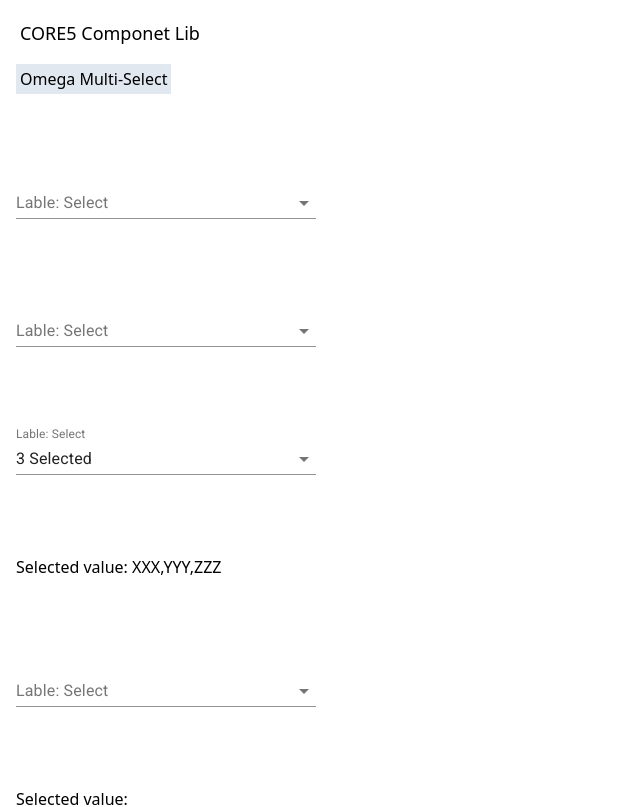
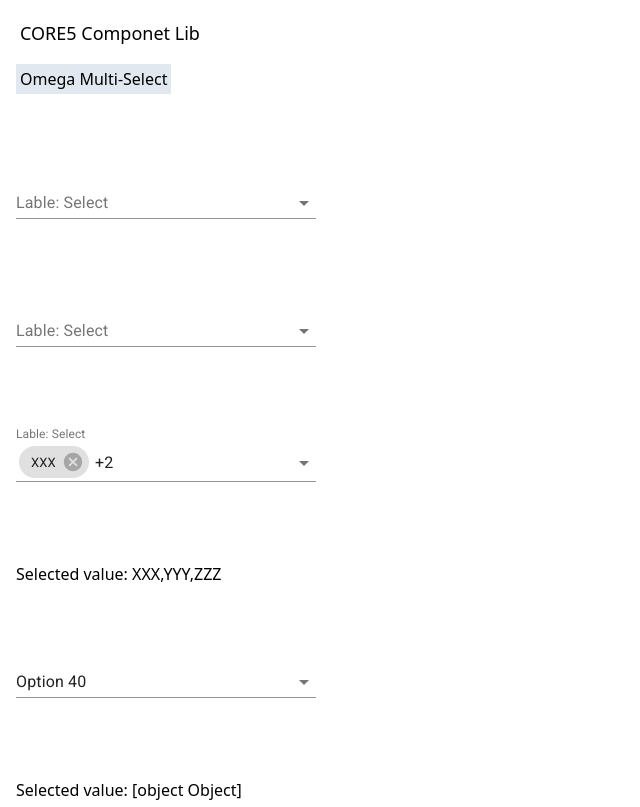
Before and after one commit to volcanohong/react-lib, a React (Create React App) app: page / in a window 1280 px wide. Shown: the top 807 px of the page, without its empty margins (0-640 px from the left). Built offline with nearby package versions, Linux system fonts and the light colour scheme.

Commit message:
select all done

```diff
--- a/src/App.js
+++ b/src/App.js
@@ -42,8 +42,8 @@ function App() {
 
   const [value1, setValue1] = React.useState(optionsArray[0]);
   const [value2, setValue2] = React.useState(null);
-  const [value3, setValue3] = React.useState(optionsArray.slice(6));
-  const [value4, setValue4] = React.useState([]);
+  const [value3, setValue3] = React.useState(optionsArray.slice(6)); //optionsArray.slice(6)
+  const [value4, setValue4] = React.useState(optionsObject.slice(3)); //optionsObject.slice(3);
 
   const [checked, setChecked] = React.useState(true);
 
@@ -62,24 +62,23 @@ function App() {
             <span className="om-bg-gray-300 om-p-1">Omega Multi-Select</span>
           </div>
           <div className="om-flex om-flex-row om-space-x-6">
-            <OmMultiSelect lable="Lable: Select" options={optionsObject} field='name'></OmMultiSelect>
+            <OmMultiSelect lable="Lable: Select" options={optionsObject} field='name' value={[]} onChange={(event, values) => { }}></OmMultiSelect>
           </div>
-          <div className="om-flex om-flex-row om-space-x-6">
-            <OmMultiSelect lable="Lable: Select" options={optionsArray} showTags={false}></OmMultiSelect>
+          <div className="om-flex om-flex-row om-space-x-3">
+            <OmMultiSelect lable="Lable: Select" options={optionsArray} showTags={false} value={[]} onChange={(event, values) => { }}></OmMultiSelect>
           </div>
-          <div className="om-flex om-flex-row om-space-x-6">
+          <div className="om-flex om-flex-row om-space-x-3">
             <OmMultiSelect lable="Lable: Select" options={optionsArray} value={value3}
               onChange={(event, values) => {
                 setValue3(values);
                 console.log(values);
-              }}
-              showTags={false}></OmMultiSelect>
+              }}></OmMultiSelect>
           </div><div>{`Selected value: ${value3 ? `${value3}` : 'null'}`}</div>
-          <div className="om-flex om-flex-row om-space-x-6">
-            <OmMultiSelect lable="Lable: Select" options={optionsObject} value={value4} field='name'
+          <div className="om-flex om-flex-row om-space-x-3">
+            <OmMultiSelect options={optionsObject} value={value4} field='name'
               onChange={(event, values) => {
                 setValue4(values);
-                // console.log(values);
+                console.log(values);
               }} showTags={false}></OmMultiSelect>
           </div><div>{`Selected value: ${value4 ? `${value4}` : 'null'}`}</div>
         </div>
--- a/src/component/OmMultiSelect.jsx
+++ b/src/component/OmMultiSelect.jsx
@@ -5,10 +5,6 @@ import TextField from '@material-ui/core/TextField';
 import Autocomplete, { createFilterOptions } from '@material-ui/lab/Autocomplete';
 import Chip from '@material-ui/core/Chip';
 import OmCheckbox from './OmCheckbox';
-
-import CheckBoxOutlineBlankIcon from "@material-ui/icons/CheckBoxOutlineBlank";
-import CheckBoxIcon from "@material-ui/icons/CheckBox";
-import { Checkbox } from "@material-ui/core";
 
 const useStyles = makeStyles({
   root: {
@@ -29,16 +25,16 @@ function OmMultiSelect(props) {
     color: 'grey'
   };
 
-  const { className, color, lable, options, width, field, placeholder, limitTags, showTags, onChange, ...others } = props;
+  const { className, color, lable, options, width, field, placeholder, limitTags, showTags, onChange, value, ...others } = props;
   const selectAllLabel = 'Select All';
   const [selectedOptions, setSelectedOptions] = useState(props.value ? props.value : []);
+
   const allSelected = options.length === selectedOptions?.length;
-  const handleSelectAll = isSelected => {
-    setSelectedOptions(isSelected ? options : []);
+  const handleSelectAll = isAllSelected => {
+    setSelectedOptions(isAllSelected ? options : []);
   };
 
   const handleToggleSelectAll = () => {
-    console.log(allSelected);
     handleSelectAll && handleSelectAll(!allSelected);
   };
 
@@ -47,10 +43,7 @@ function OmMultiSelect(props) {
   };
   //array of objects can cause unmatch of value and option, which generates lots of warnings
   const handleObjectMatch = (opt, val) => {
-    if (field) {
-      return opt[field] === val[field];
-    }
-    return opt === val;
+    return field ? opt[field] === val[field] : opt === val;
   };
 
   const handleRenderTags = showTags ? (values, getTagProps) => {
@@ -59,30 +52,25 @@ function OmMultiSelect(props) {
     ));
   } : (values, getTagProps) => {
     if (values.length <= limitTags) {
-      let tags = values.map((opt, idx) => (
-        getOptLabel(opt)
-      ));
+      let tags = values.map((opt, idx) => getOptLabel(opt));
       return intersep(tags, ", ");
     }
     return values.length + ' Selected';
   };
 
-  const handleChange = (event, selectedOptions, reason) => {
+  const handleChange = (event, selectedOpts, reason) => {
     if (reason === "select-option" || reason === "remove-option") {
-      if (selectedOptions.find(opt => getOptLabel(opt) === selectAllLabel)) {
-        console.log('1 sel all');
+      if (selectedOpts.find(opt => getOptLabel(opt) === selectAllLabel)) {
         handleToggleSelectAll();
         let result = options.filter(opt => getOptLabel(opt) !== selectAllLabel);
-        // return onChange(result);
-        // return result;
+        return onChange(event, !allSelected ? result : []);
       } else {
-        console.log('2 sel partial');
-        setSelectedOptions(selectedOptions);
-        // return onChange(selectedOptions);
-        // return selectedOptions;
+        setSelectedOptions(selectedOpts);
+        return onChange(event, selectedOpts);
       }
     } else if (reason === "clear") {
       setSelectedOptions([]);
+      return onChange(event, []);
     }
   };
 
@@ -92,8 +80,6 @@ function OmMultiSelect(props) {
       <React.Fragment>
         <OmCheckbox
           color={color}
-          // icon={<CheckBoxOutlineBlankIcon fontSize="small" />}
-          // checkedIcon={<CheckBoxIcon fontSize="small" />}
           checked={selected}
           {...selectAllProps}
         />
@@ -114,9 +100,9 @@ function OmMultiSelect(props) {
   const filter = createFilterOptions();
   const handleFilterOptions = (opts, params) => {
     const filtered = filter(opts, params);
-    const selectAll = field ? { [field]: selectAllLabel } : selectAllLabel
+    const selectAll = field ? { [field]: selectAllLabel } : selectAllLabel;
     return [selectAll, ...filtered];
-  }
+  };
 
   return (
     <div className={className}>
@@ -126,10 +112,9 @@ function OmMultiSelect(props) {
         limitTags={limitTags}
         onChange={handleChange}
         options={options}
-        // value={value}
         value={selectedOptions}
         getOptionLabel={opt => getOptLabel(opt)}
-        // getOptionSelected={handleObjectMatch}
+        getOptionSelected={handleObjectMatch}
         style={{ width: width }}
         ListboxProps={{
           style: {
@@ -163,7 +148,7 @@ OmMultiSelect.propTypes = {
   className: PropTypes.string,
   color: PropTypes.string,
   options: PropTypes.array,
-  // value: PropTypes.array,
+  value: PropTypes.array,
   field: PropTypes.string,
   width: PropTypes.number,
   limitTags: PropTypes.number,
@@ -174,12 +159,11 @@ OmMultiSelect.propTypes = {
 
 OmMultiSelect.defaultProps = {
   options: [],
-  // value: [],
+  value: [],
   color: 'primary',
   width: 300,
   limitTags: 1,
-  showTags: true,
-  // onChange: () => { }
+  showTags: true
 };
 
 export default React.memo(OmMultiSelect);
```
Also changed, not shown: 1 other file (tests, documents, lock files or other folders).
